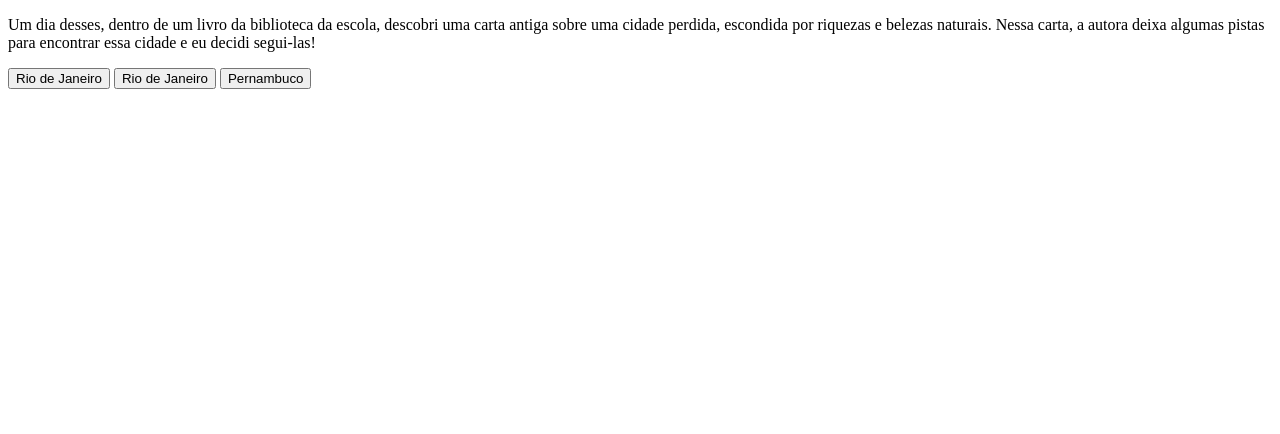
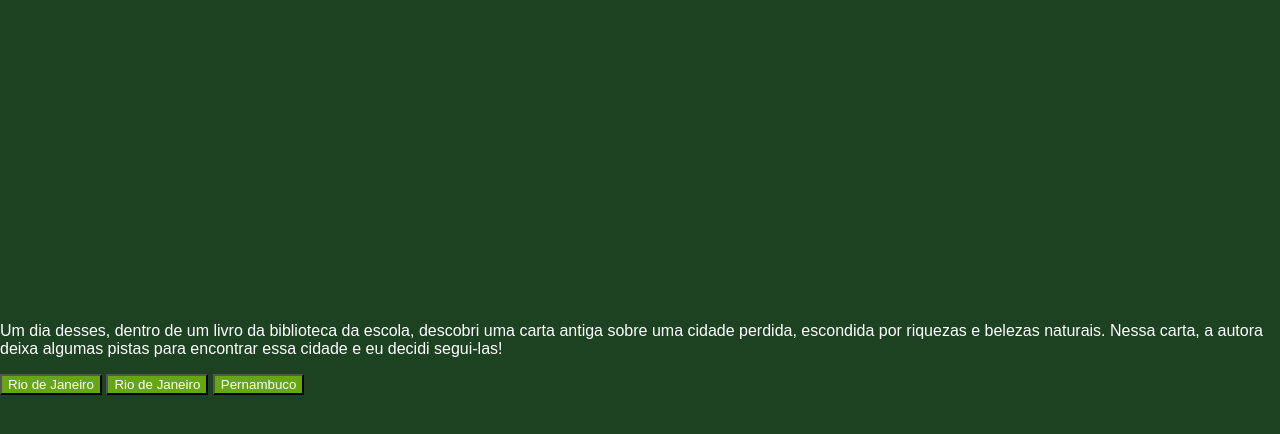
Before and after one commit to Anflavia05/aventura, a plain HTML site: page index.html in a window 1280 px wide. Drawn offline with Linux system fonts and the light colour scheme.

Commit message:
Update index.html

```diff
--- a/index.html
+++ b/index.html
@@ -1,6 +1,17 @@
 <!DOCTYPE html>
 <html lang="pt-BR">
 <head>
+    <!-- código omitido -->
+
+<head>
+<!-- código omitido -->
+
+    <link rel="stylesheet" href="style.css">
+
+<!-- código omitido -->
+</head>
+
+<!-- código omitido -->
     <meta charset="UTF-8">
     <meta name="viewport" content="width=device-width, initial-scale=1.0">
     <title>Em busca da cidade perdida</title>
```
